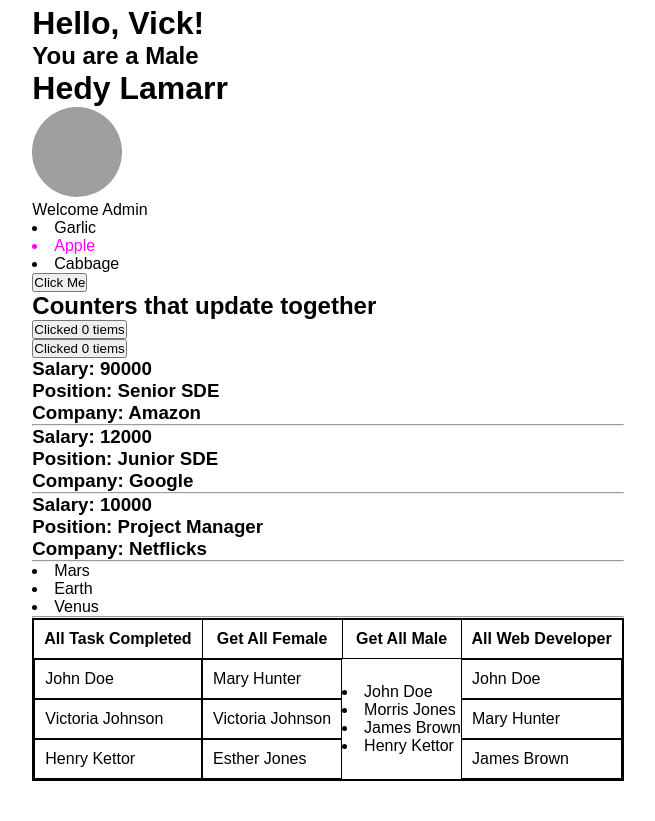
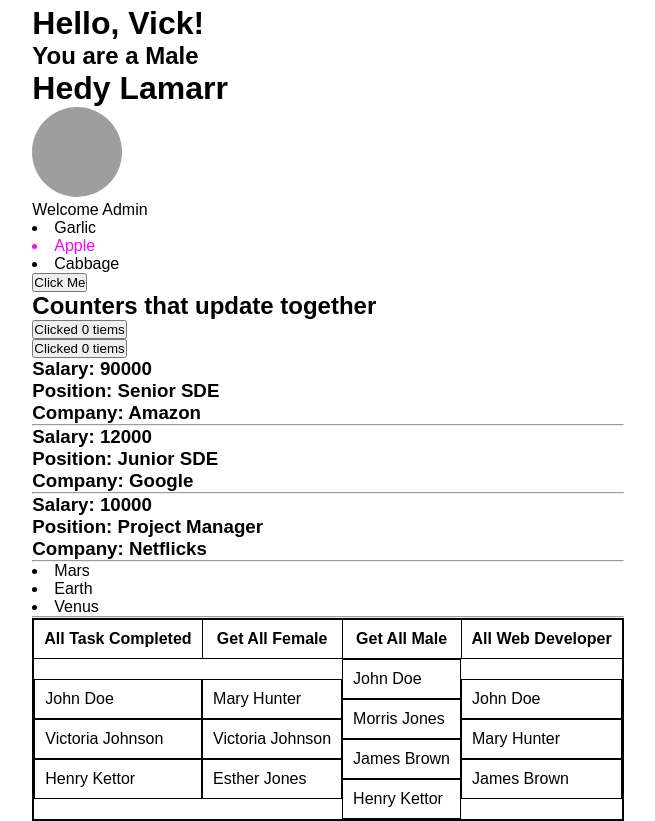
Before and after one commit to nimely111/React-Coding-snippet, a React (Vite) app: page / in a window 1280 px wide. Shown: the top 821 px of the page, without its empty margins (312-967 px from the left). Built offline with nearby package versions, Linux system fonts and the light colour scheme; grey boxes are pictures that could not be loaded.

Commit message:
add a border of 1px black, a padding of 10px, and remove list style from list elements

```diff
--- a/src/Employees.jsx
+++ b/src/Employees.jsx
@@ -79,7 +79,9 @@ function Emplooyes() {
     return data.gender === 'Male' && <li
     key={key}
     style={{
-
+      border: '1px solid black',
+      padding: '10px',
+      listStyle: 'none'
     }}>
       {data.name}
     </li>
```
